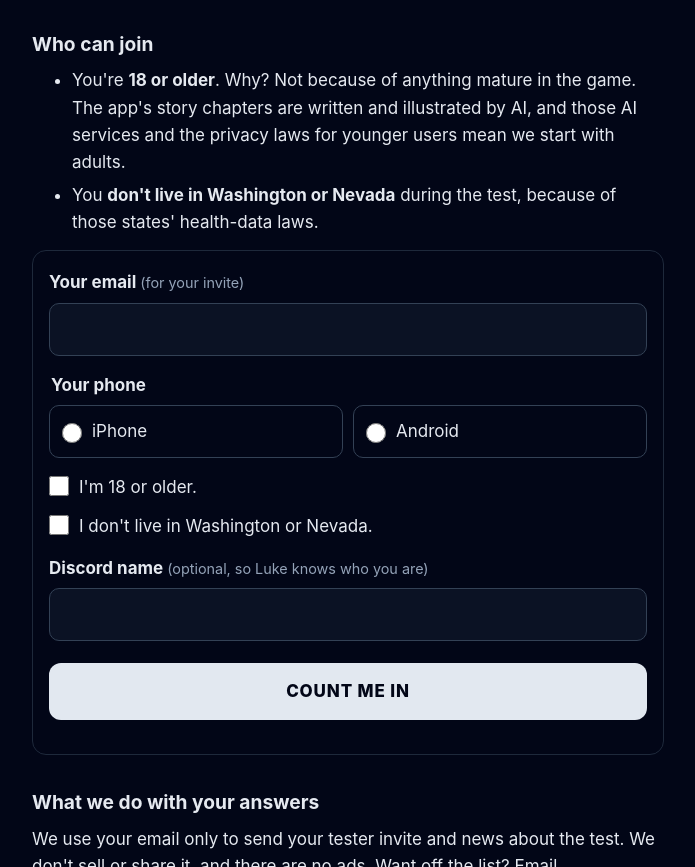
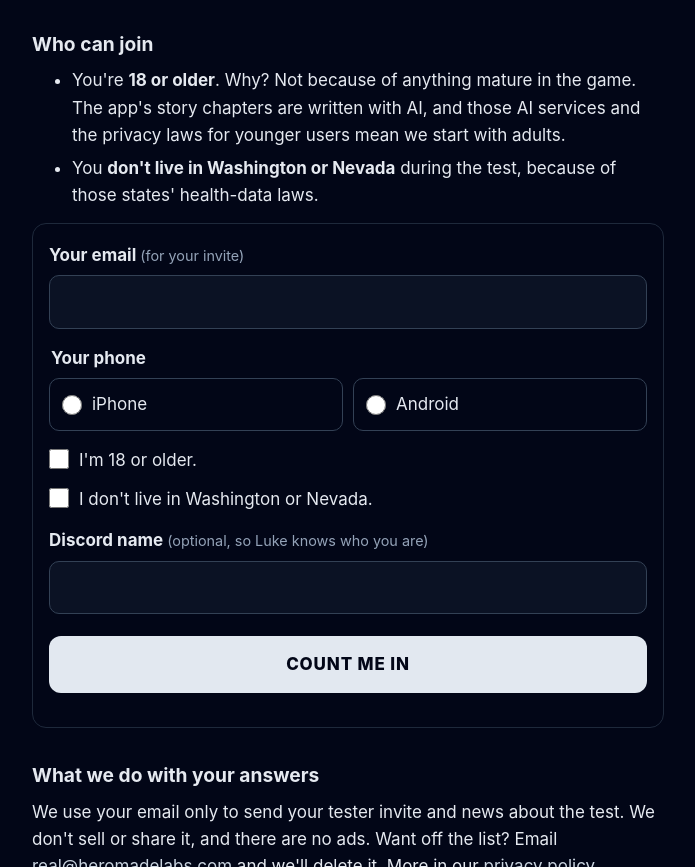
Before and after one commit to lukehorger/heromadelabs, a plain HTML site: page real/alpha/index.html in a window 1280 px wide. Shown: the part 958-1825 px from the top of the page, without its empty margins (292-987 px from the left). Drawn offline with Linux system fonts and the light colour scheme.

Commit message:
Real alpha page: story chapters are written with AI
Co-Authored-By: Claude Opus 5.5 <noreply@anthropic.com>

```diff
--- a/real/alpha/index.html
+++ b/real/alpha/index.html
@@ -52,7 +52,7 @@
 
   <h2>Who can join</h2>
   <ul>
-    <li>You're <strong>18 or older</strong>. Why? Not because of anything mature in the game. The app's story chapters are written and illustrated by AI, and those AI services and the privacy laws for younger users mean we start with adults.</li>
+    <li>You're <strong>18 or older</strong>. Why? Not because of anything mature in the game. The app's story chapters are written with AI, and those AI services and the privacy laws for younger users mean we start with adults.</li>
     <li>You <strong>don't live in Washington or Nevada</strong> during the test, because of those states' health-data laws.</li>
   </ul>
 
```
